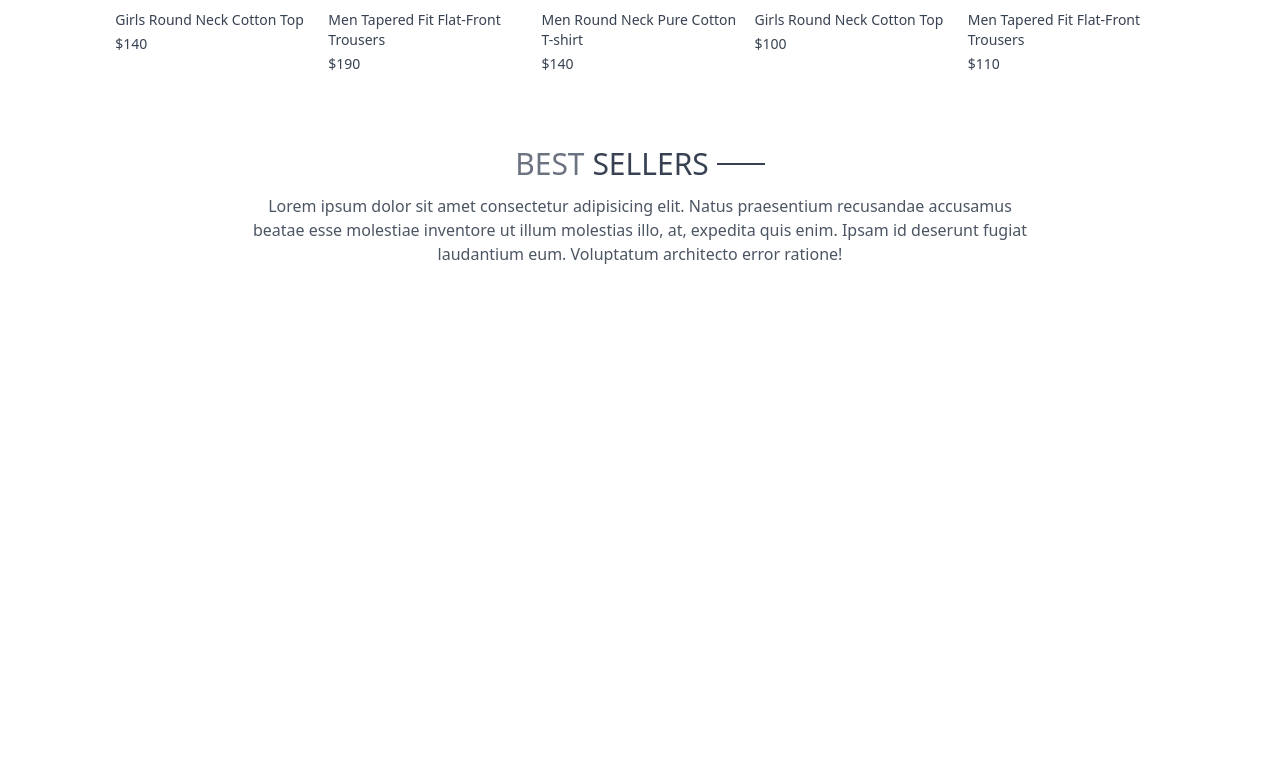
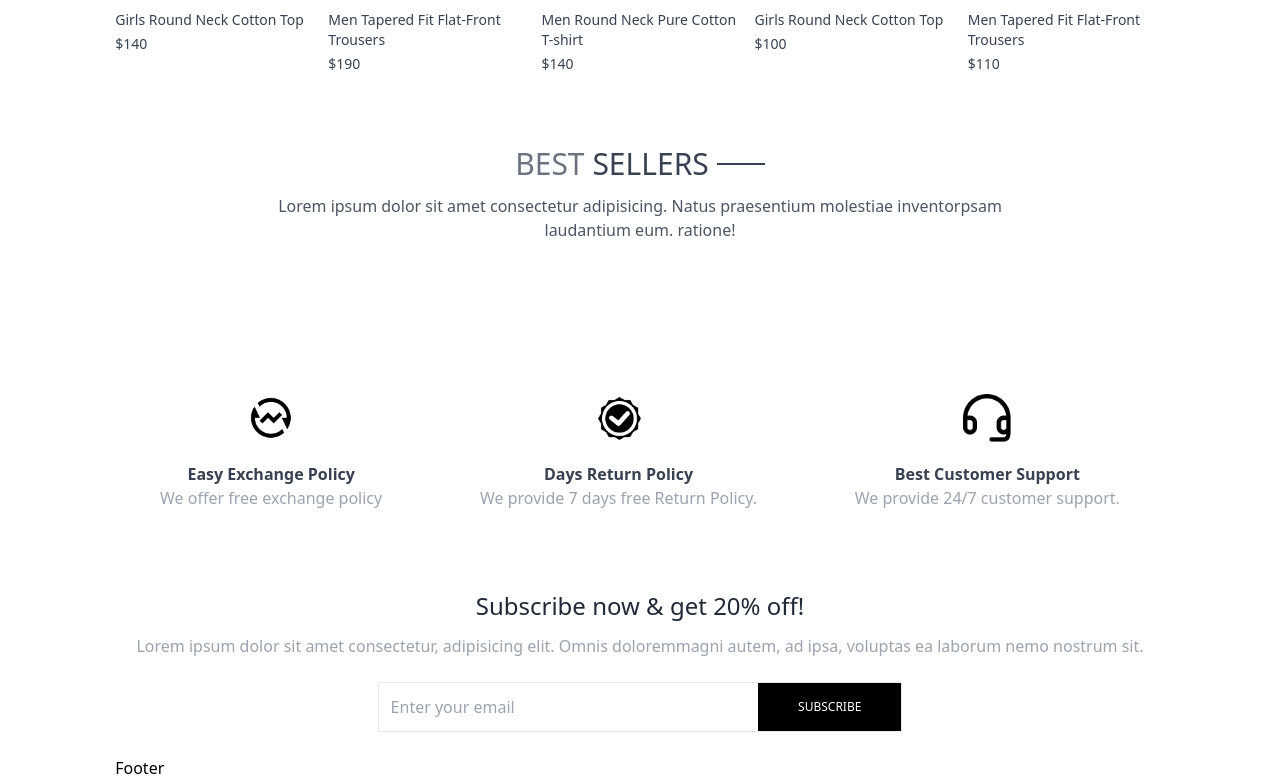
Before and after one commit to DeepshikhaJana/Glamify, a React (Vite) app: page / in a window 1280 px wide. Shown: the part 1453-2233 px from the top of the page. Before the commit the page ends 1791 px from the top, so only its background shows below. Built offline with nearby package versions, Linux system fonts and the light colour scheme.

Commit message:
added newsletter and policy

```diff
--- a/src/App.jsx
+++ b/src/App.jsx
@@ -11,6 +11,7 @@ import Login from './pages/Login';
 import Orders from './pages/Orders';
 import Cart from './pages/Cart';
 import Navbar from './component/Navbar';
+import Footer from './component/Footer';
 
 
 function App() {
@@ -30,6 +31,7 @@ function App() {
         <Route path="/orders" element={<Orders />} />
         <Route path="/cart" element={<Cart/>} />
       </Routes>
+      <Footer/>
     </div>
   );
 }
--- a/src/component/BestSeller.jsx
+++ b/src/component/BestSeller.jsx
@@ -1,6 +1,8 @@
 import React, { useContext, useState, useEffect } from 'react'
 import Title from './Title';
 import { ShopContext } from '../context/ShopContext';
+import ProductItem from './ProductItem';
+
 
 const BestSeller = () => {
 
@@ -16,12 +18,18 @@ const BestSeller = () => {
         <div className='text-center text-3xl py-8'>
             <Title text1={'BEST'} text2={'SELLERS'}/>
             <p className='w-3/4 m-auto text-xs sm:text-sm md:text-base text-gray-600'>
-            Lorem ipsum dolor sit amet consectetur adipisicing elit. Natus praesentium recusandae accusamus beatae esse molestiae inventore ut illum molestias illo, at, expedita quis enim. Ipsam id deserunt fugiat laudantium eum.
-            Voluptatum architecto error ratione!
+            Lorem ipsum dolor sit amet consectetur adipisicing. Natus praesentium molestiae inventorpsam laudantium eum. ratione!
             </p>
+        </div>
+        <div className='grid grid-cols-2 sm:grid-cols-3 md:grid-cols-4 lg:grid-cols-5 gap-4 gap-y-6'>
+          {
+            bestSeller.map((item, index)=>{
+              <ProductItem key={index} id={item._id} name={item.name} image={item.image} price={item.price}/>
+            })
+          }
         </div>
     </div>
   )
 }
 
-export default BestSeller
+export default BestSeller;
--- /dev/null
+++ b/src/component/Footer.jsx
@@ -0,0 +1,9 @@
+import React from 'react'
+
+const Footer = () => {
+  return (
+    <div>Footer</div>
+  )
+}
+
+export default Footer
--- /dev/null
+++ b/src/component/NewsLetter.jsx
@@ -0,0 +1,22 @@
+import React from 'react'
+
+const NewsLetter = () => {
+
+    const onSubmitHandler = (event) => {
+        event.preventDefault();
+    }
+  return (
+    <div className='text-center'>
+        <p className='text-2xl font-medium text-gray-800'>Subscribe now & get 20% off!</p>
+        <p className='text-gray-400 mt-3'>
+            Lorem ipsum dolor sit amet consectetur, adipisicing elit. Omnis doloremmagni autem, ad ipsa, voluptas ea laborum nemo nostrum sit.
+        </p>
+        <form onSubmit = {onSubmitHandler} className='w-full sm:w-1/2 flex items-center gap-3 mx-auto my-6 border pl-3'>
+            <input className='w-full sm:flex-1 outline-none ' type="email" placeholder='Enter your email' required/>
+            <button type='submit' className='bg-black text-white text-xs px-10 py-4'>SUBSCRIBE</button>
+        </form>
+    </div>
+  )
+}
+
+export default NewsLetter
--- /dev/null
+++ b/src/component/OurPolicy.jsx
@@ -0,0 +1,26 @@
+import React from 'react'
+import { assets } from '../assets/assets';
+
+const OurPolicy = () => {
+  return (
+    <div className="flex flex-col sm:flex-row justify-around gap-12 sm:gap-2 text-center py-20 text-xs sm:text-sm md:text-base text-gray-700">
+      <div>
+        <img src={assets.exchange_icon} className="w-12 m-auto mb-5" alt="" />
+        <p className="font-semibold">Easy Exchange Policy</p>
+        <p className="text-gray-400">We offer free exchange policy</p>
+      </div>
+      <div>
+        <img src={assets.quality_icon} className="w-12 m-auto mb-5" alt="" />
+        <p className="font-semibold">Days Return Policy</p>
+        <p className="text-gray-400">We provide 7 days free Return Policy.</p>
+      </div>
+      <div>
+        <img src={assets.support_img} className="w-12 m-auto mb-5" alt="" />
+        <p className="font-semibold">Best Customer Support</p>
+        <p className="text-gray-400">We provide 24/7 customer support.</p>
+      </div>
+    </div>
+  );
+}
+
+export default OurPolicy;
--- a/src/component/ProductItem.jsx
+++ b/src/component/ProductItem.jsx
@@ -17,4 +17,4 @@ const ProductItem = ({id, image, name, price}) => {
   )
 }
 
-export default ProductItem
+export default ProductItem;
--- a/src/pages/Home.jsx
+++ b/src/pages/Home.jsx
@@ -2,6 +2,8 @@ import React from 'react'
 import Hero from '../component/Hero'
 import LatestCollection from '../component/LatestCollection'
 import BestSeller from '../component/BestSeller';
+import OurPolicy from '../component/OurPolicy';
+import NewsLetter from '../component/NewsLetter';
 
 const Home = () => {
   return (
@@ -9,6 +11,8 @@ const Home = () => {
       <Hero />
       <LatestCollection />
       <BestSeller/>
+      <OurPolicy/>
+      <NewsLetter/>
     </div>
   );
 }
```
